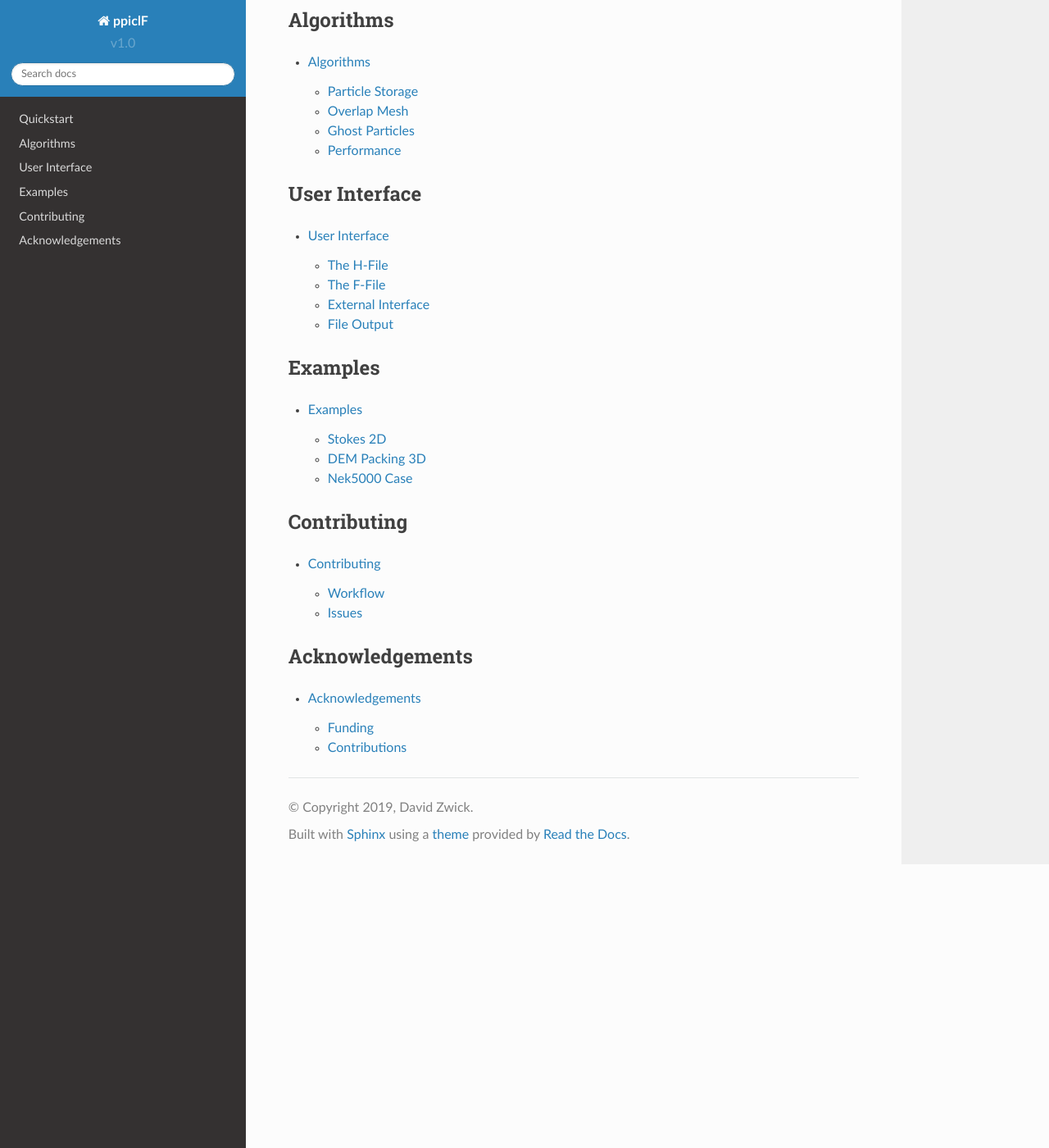
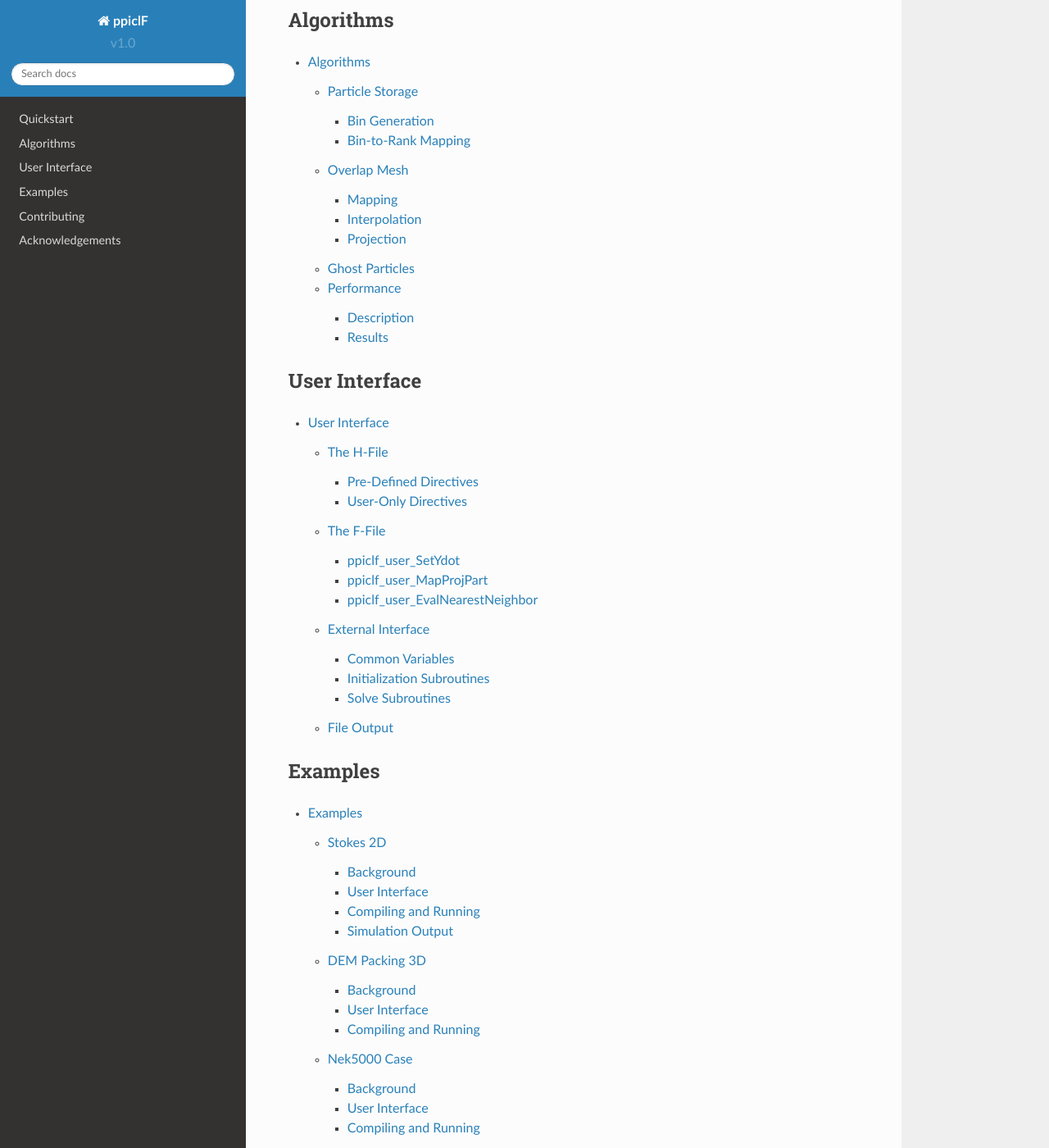
Before and after one commit to YunchaoYang/ppiclF-doc, a Sphinx documentation site: the page built from source/index.rst, in a window 1280 px wide and 1400 px high, scrolled down 729 px. Shown: the whole window at 82% size. Built offline with Sphinx 7.4.7 and the Read the Docs theme 2.0.0, drawn with Linux system fonts in a browser that asks for light colours; some of the changed lines change nothing that is shown.

Commit message:
Updated again

```diff
--- a/source/index.rst
+++ b/source/index.rst
@@ -28,7 +28,7 @@ Capabilities
 Quickstart
 ----------
 .. toctree::
-   :maxdepth: 2
+   :maxdepth: 3
 
    quickstart
 
@@ -36,7 +36,7 @@ Algorithms
 ----------
 
 .. toctree::
-   :maxdepth: 2
+   :maxdepth: 3
 
    algorithms
 
@@ -44,7 +44,7 @@ User Interface
 --------------
 
 .. toctree::
-   :maxdepth: 2
+   :maxdepth: 3
 
    user
 
@@ -52,7 +52,7 @@ Examples
 --------
 
 .. toctree::
-   :maxdepth: 2
+   :maxdepth: 3
 
    examples
 
@@ -60,7 +60,7 @@ Contributing
 ------------
 
 .. toctree::
-   :maxdepth: 2
+   :maxdepth: 3
 
    contribute
 
@@ -68,6 +68,6 @@ Acknowledgements
 ----------------
 
 .. toctree::
-   :maxdepth: 2
+   :maxdepth: 3
 
    acknowledge
```
